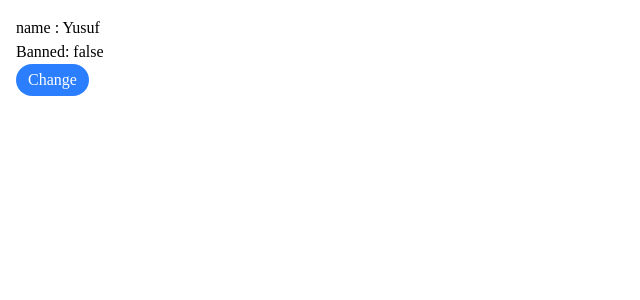
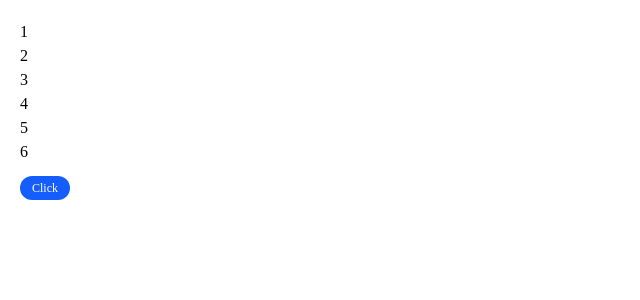
Before and after one commit to Yusuf1102/React-Concepts, a React (Vite) app in the folder ReactSetup/: page / in a window 1280 px wide. Shown: the top 300 px of the page, without its empty margins (0-640 px from the left). Built offline with nearby package versions, Linux system fonts and the light colour scheme.

Commit message:
Learn removal of element in array state using map and filter

```diff
--- a/ReactSetup/src/App.jsx
+++ b/ReactSetup/src/App.jsx
@@ -1,17 +1,14 @@
 import React, { useState } from 'react'
 
-function App(){
-
-    const [val,setVal]= useState({name:"Yusuf", isBanned: false});
-
-  return(
-    <div className='p-4'>
-        <h1>name : {val.name}</h1>
-        <h2>Banned: {val.isBanned.toString()}</h2>
-        <button onClick={()=>setVal({...val,  isBanned : !val.isBanned})} className='px-3 py-1 bg-blue-500 rounded-full text-white'>Change</button>
-
+function App() {
+ const [val,setVal] = useState([1,2,3,4,5,6])
+  return (
+    <div className='p-5'>
+        {val.map(item=><h1>{item}</h1>)}
+        <button  onClick={()=>setVal(()=>
+        val.filter(item=>item%2!==0))}  className='mt-3 px-3 py-1 rounded-full text-xs text-white bg-blue-600'>Click</button>
     </div>
   )
 }
 
-export default App;
+export default App
```
